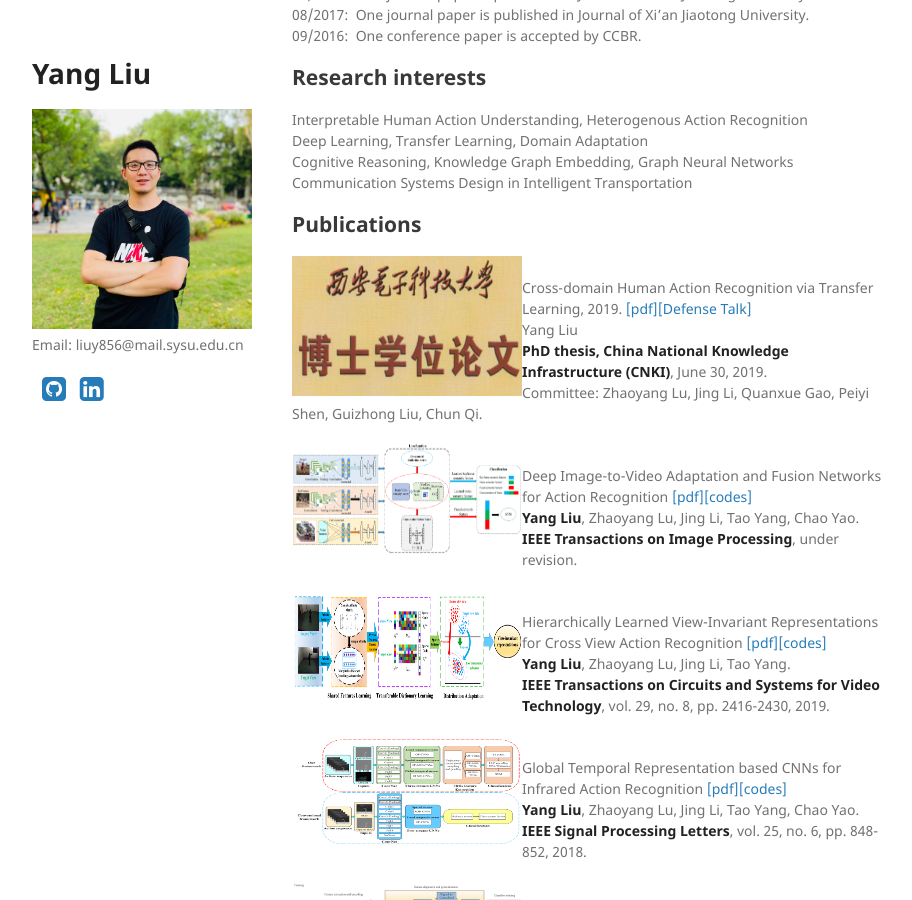
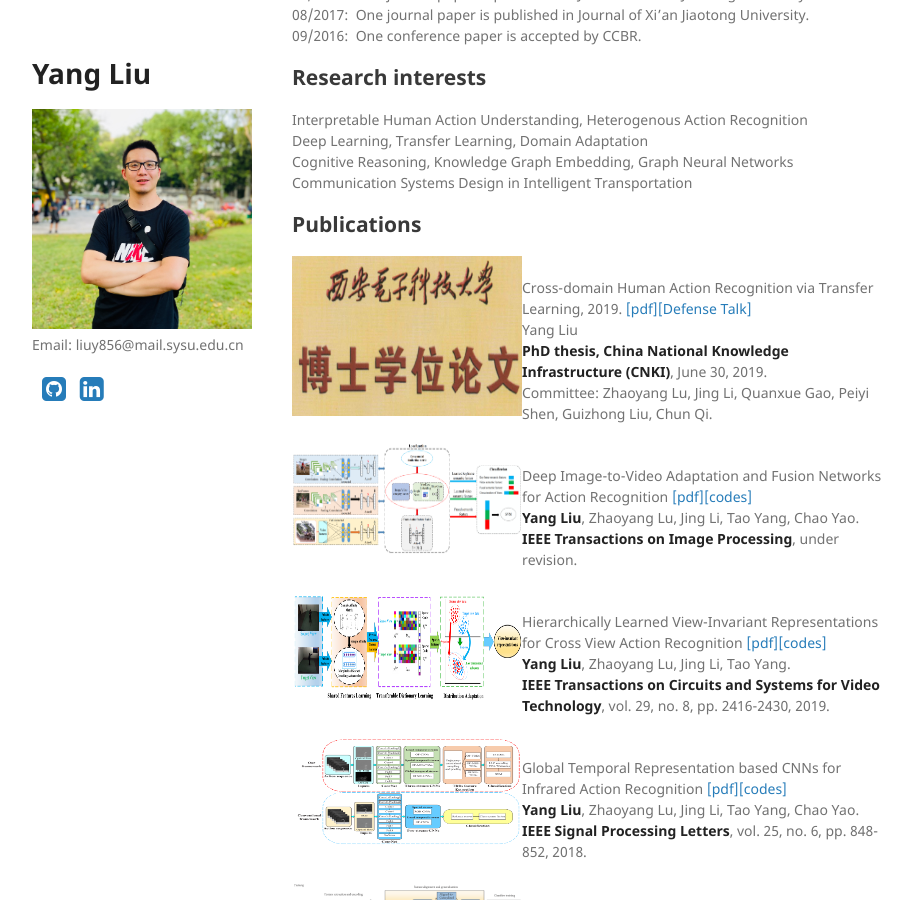
Before and after one commit to YangLiu9208/home, a Jekyll site: the page built from index.md, in a window 1280 px wide and 900 px high, scrolled down 517 px. Shown: the whole window, without its empty margins (178-1090 px from the left). Built offline with Jekyll 4.4.1, drawn with Linux system fonts in a browser that asks for light colours; a style sheet for code colours, icons or effects is not loaded.

Commit message:
Update index.md

```diff
--- a/index.md
+++ b/index.md
@@ -28,7 +28,7 @@ Communication Systems Design in Intelligent Transportation
 ## Publications
 <div align="left">
           <a>
-            <img border="0" src="./PHD_thesis.png" align="left" width="230" height="140">
+            <img border="0" src="./PHD_thesis.png" align="left" width="230" height="160">
           </a>
 </div>
 Cross-domain Human Action Recognition via Transfer Learning, 2019. [[pdf]]((https://yangliu9208.github.io/home/))[[Defense Talk]]((https://yangliu9208.github.io/home/))
```
